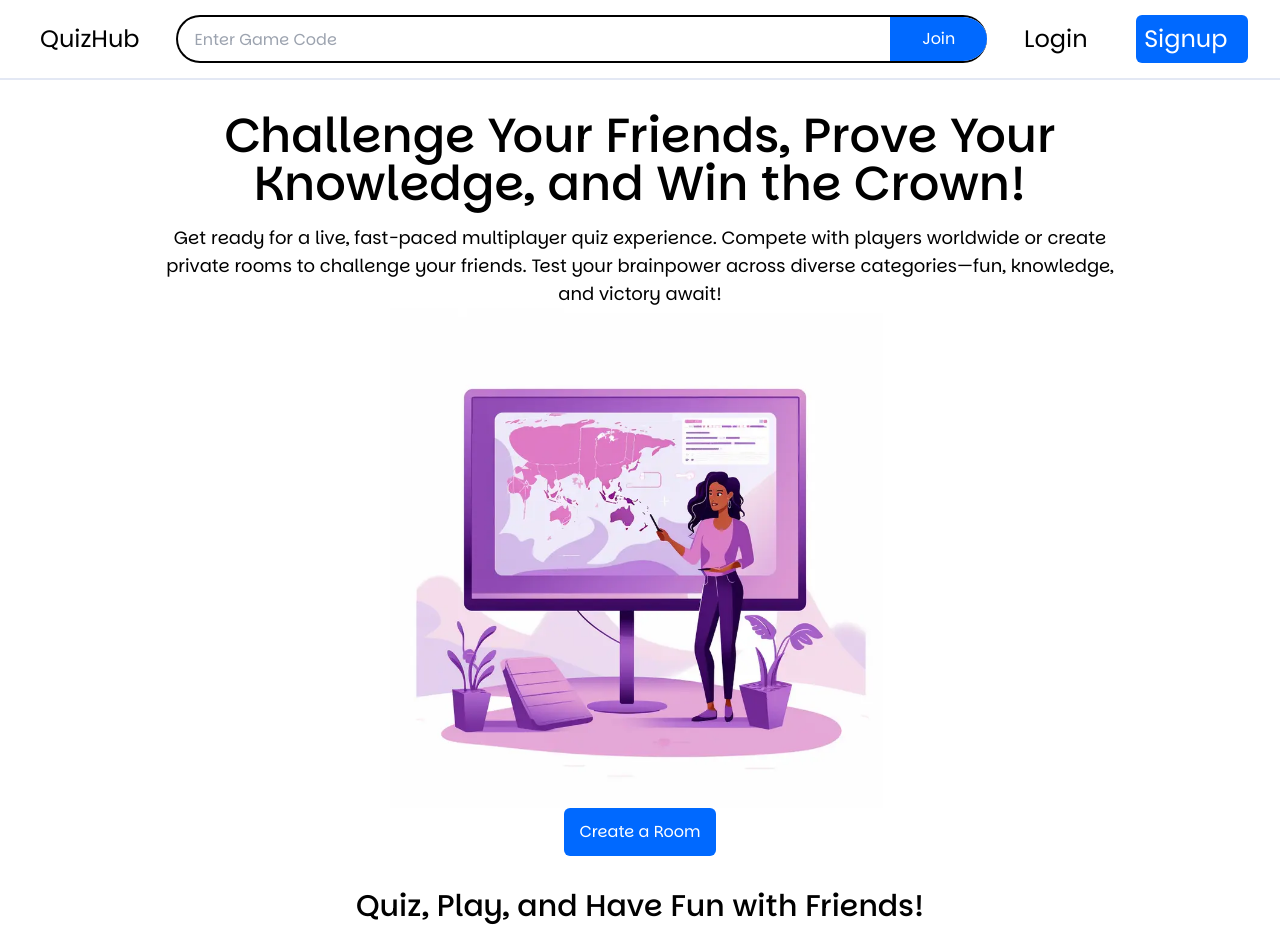
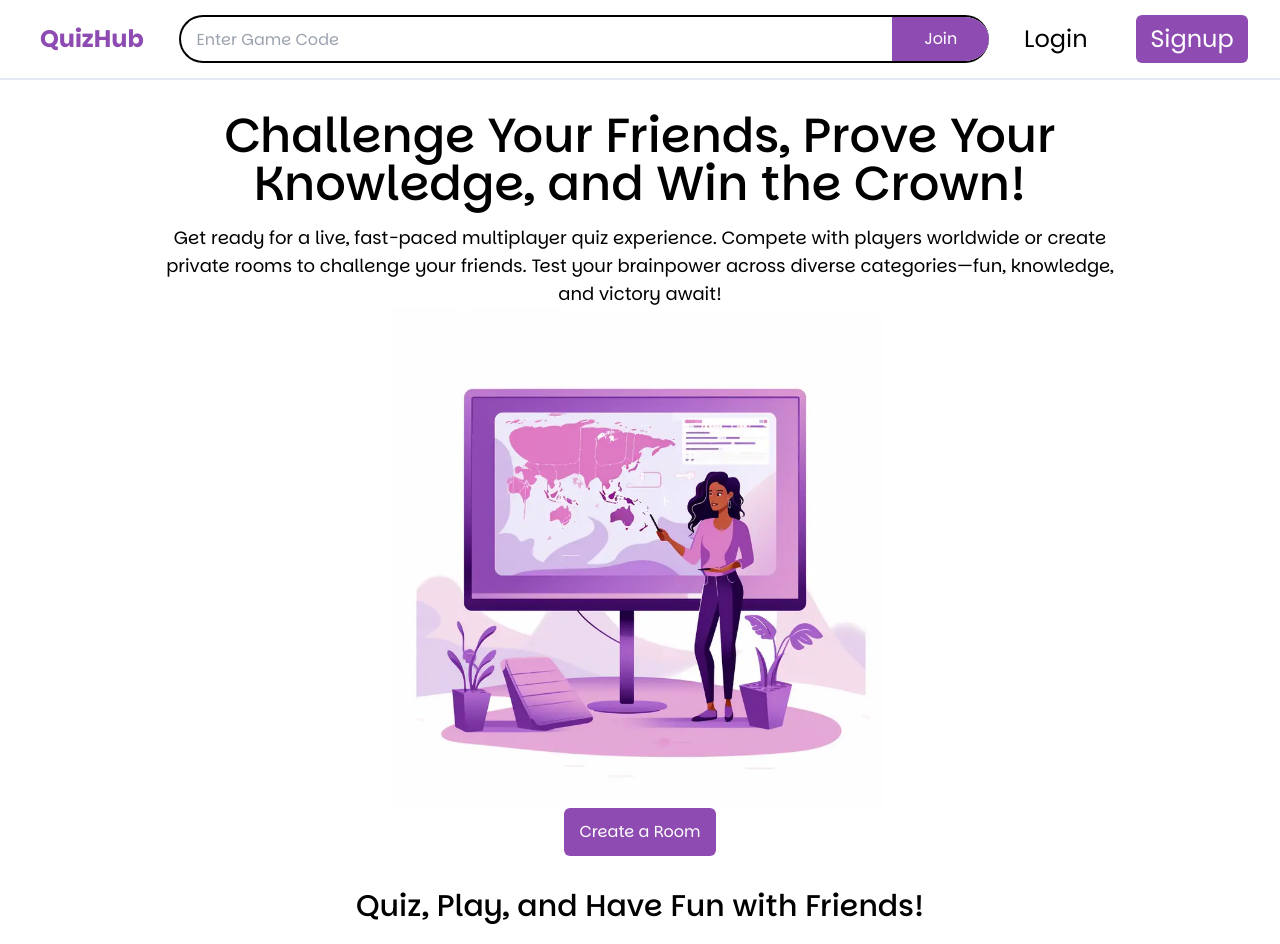
Before and after one commit to khadkaankit85/QuizHub, a Next.js app: page / in a window 1280 px wide. Shown: the top 944 px of the page. Built offline with nearby package versions, Linux system fonts and the light colour scheme.

Commit message:
new ui theme

```diff
--- a/src/app/components/home/Body.module.css
+++ b/src/app/components/home/Body.module.css
@@ -13,7 +13,7 @@
   @apply mx-auto;
 }
 .joinnowbtn {
-  @apply w-fit px-4 h-12 rounded-md hover:cursor-pointer bg-[#0069FF] text-white hover:bg-[#0000FF] transition-all duration-300 max-[520px]:text-sm  max-[520px]:h-10;
+  @apply w-fit px-4 h-12 rounded-md hover:cursor-pointer bg-[#8e4bb1] text-white hover:bg-[#5c1982] transition-all duration-300 max-[520px]:text-sm  max-[520px]:h-10;
 }
 .middiv {
   @apply m-auto  text-center w-[75%] mt-8 flex flex-col items-center;
--- a/src/app/components/navigation/Navbar.module.css
+++ b/src/app/components/navigation/Navbar.module.css
@@ -11,5 +11,5 @@
   @apply hover:bg-[rgb(205,205,205,0.2)] w-24 h-12 rounded-2xl hover:cursor-pointer max-[720px]:hidden;
 }
 .signupbutton {
-  @apply w-28 h-12 rounded-md hover:cursor-pointer bg-[#0069FF] text-white hover:bg-[#0000FF] transition-all duration-300 max-[520px]:text-sm max-[520px]:w-20 max-[520px]:h-10;
+  @apply text-center w-28 h-12 rounded-md hover:cursor-pointer min-[7020px]:bg-[#340458] bg-[#8e4bb1] text-white hover:bg-[#5c1982] transition-all duration-300 max-[520px]:text-sm max-[520px]:w-20 max-[520px]:h-10;
 }
--- a/src/app/components/navigation/Navbar.tsx
+++ b/src/app/components/navigation/Navbar.tsx
@@ -4,7 +4,7 @@ import Searchbar from "./Searchbar";
 export default function () {
   return (
     <nav className={styles.nav}>
-      <Link href="/" className={styles.navbutton}>
+      <Link href="/" className={`${styles.navbutton} text-[#8e4bb1] font-bold`}>
         QuizHub
       </Link>
       <Searchbar />
--- a/src/app/components/navigation/Searchbar.module.css
+++ b/src/app/components/navigation/Searchbar.module.css
@@ -2,8 +2,8 @@
   @apply border-hidden p-2 w-[90%] h-10 rounded-r-[0px] outline-none max-[520px]:placeholder:text-sm max-[520px]:p-[0px];
 }
 .searchbutton {
-  @apply rounded-md rounded-r-3xl w-[10%] h-14 hover:cursor-pointer bg-[#0069FF] text-white hover:bg-[#0000FF] transition-all duration-300 text-center min-w-fit max-[520px]:text-sm max-[520px]:w-10 px-8 max-[520px]:px-4;
+  @apply rounded-md rounded-r-3xl w-[10%] h-14 hover:cursor-pointer min-[5200px]:bg-[#0069FF] bg-[#8e4bb1] text-white hover:bg-[#5c1982] transition-all duration-300 text-center min-w-fit max-[520px]:text-sm max-[520px]:w-10 px-8 max-[520px]:px-4;
 }
 .navinputdiv {
-  @apply w-2/3 pl-2 h-12 overflow-hidden rounded-3xl border-r-[0px] flex justify-between items-center border-2 border-black max-[520px]:w-1/2 max-[520px]:h-10 max-[520px]:w-[80%];
+  @apply w-2/3 pl-2 h-12 overflow-hidden rounded-3xl border-r-[0px] flex justify-between items-center border-2 border-black max-[520px]:h-10 max-[520px]:w-[80%];
 }
--- a/src/app/components/navigation/Searchbar.tsx
+++ b/src/app/components/navigation/Searchbar.tsx
@@ -33,10 +33,7 @@ export default function () {
         ref={inputRef}
         onKeyDown={handleEnter}
       />
-      <button
-        onClick={handleJoinRequest}
-        className={`${styles.searchbutton} ${styles.navbutton}`}
-      >
+      <button onClick={handleJoinRequest} className={`${styles.searchbutton}`}>
         Join
       </button>
       <ToastContainer />
```
